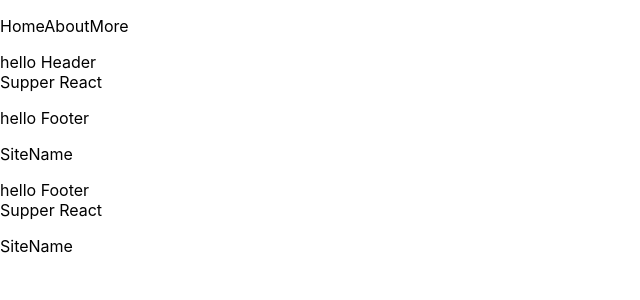
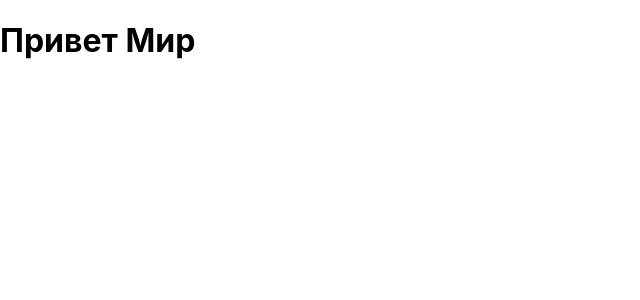
Before and after one commit to olmerrr/summerReact, a React (Create React App) app: page / in a window 1280 px wide. Shown: the top 300 px of the page, without its empty margins (0-640 px from the left). Built offline with nearby package versions, Linux system fonts and the light colour scheme.

Commit message:
Изменения в заголовке

```diff
--- a/src/App.js
+++ b/src/App.js
@@ -1,14 +1,11 @@
 import React from 'react';
-import Header from './Header/Header';
-import Footer from './Footer/Footer';
 
 const sn = "Supper React";
 const menu = ['Home', 'About', 'More'];
 function App() {
   return (
     <div className="App">
-      <Header name = {sn} menu = {menu}/>
-      <Footer name = {sn} menu = {menu}/>
+        <h1>Привет Мир</h1>
     </div>
   );
 }
--- a/src/Footer/SiteName.jsx
+++ /dev/null
@@ -1,8 +0,0 @@
-import React from 'react';
-const SiteName = (props) =>{
-  return (
-   <p> SiteName</p>
-  )
-}
-
-export default SiteName;
```
